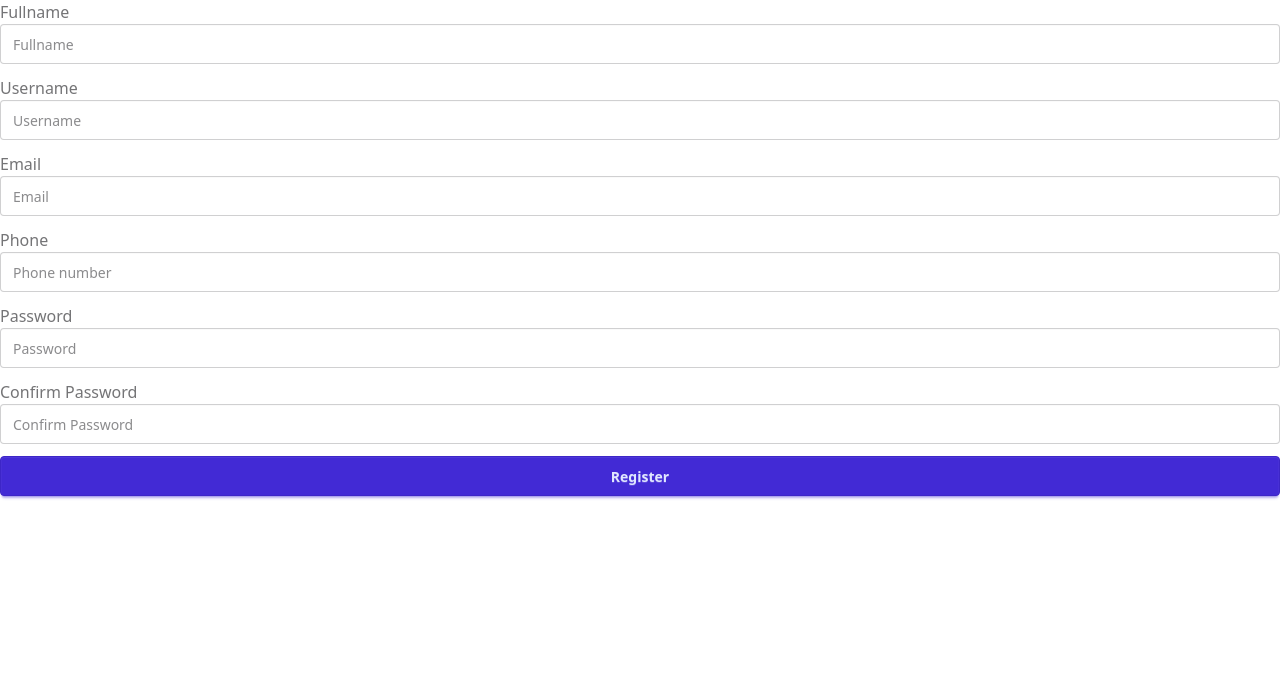
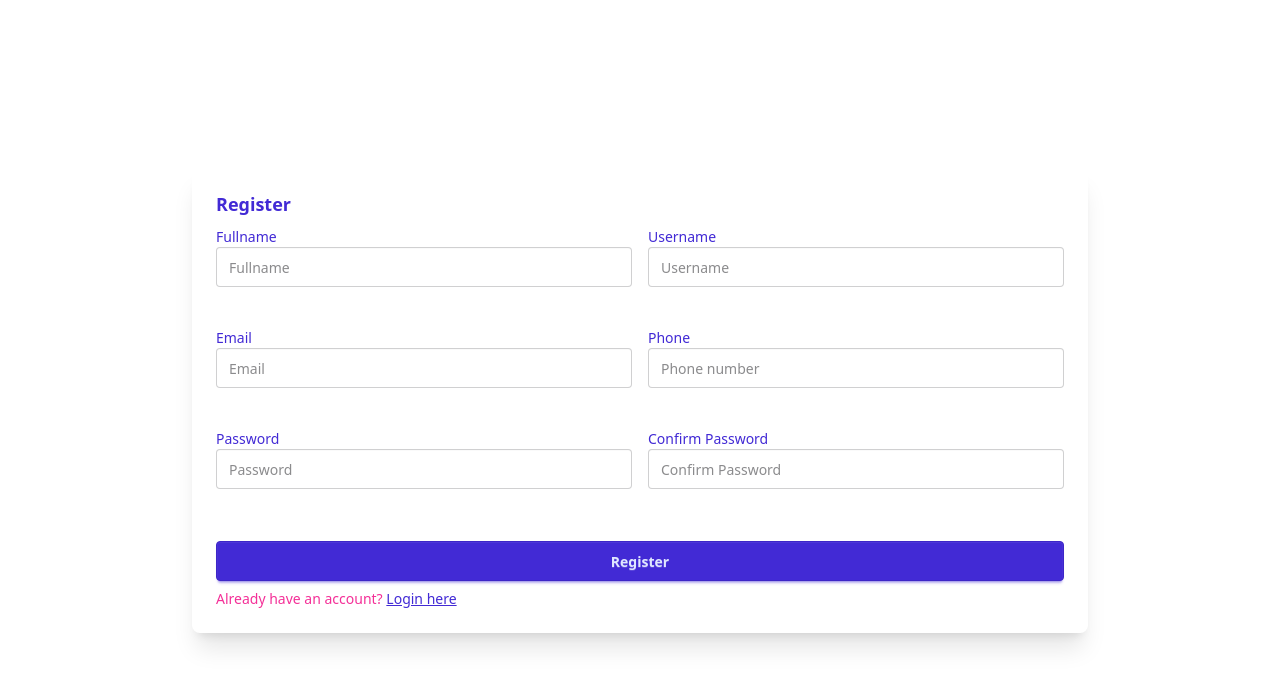
Before and after one commit to dangph12/express-react-typescript-boilerplate, a React (Vite) app in the folder client/: page /auth/register in a window 1280 px wide. Shown: the top 686 px of the page. Built offline with nearby package versions, Linux system fonts and the light colour scheme; no server answers.

Commit message:
feat: adjust form layout

```diff
--- a/client/src/app/auth/login/page.tsx
+++ b/client/src/app/auth/login/page.tsx
@@ -1,7 +1,22 @@
 import LoginForm from '~/components/forms/LoginForm';
 
 const Login = () => {
-  return <LoginForm />;
+  return (
+    <div className='flex items-center justify-center h-screen'>
+      <div className='card w-96 shadow-xl'>
+        <div className='card-body'>
+          <h2 className='card-title text-primary'>Login</h2>
+          <LoginForm />
+          <p className='text-sm text-secondary'>
+            Don't have an account?{' '}
+            <a href='/auth/register' className='link link-primary'>
+              Register here
+            </a>
+          </p>
+        </div>
+      </div>
+    </div>
+  );
 };
 
 export default Login;
--- a/client/src/app/auth/register/page.tsx
+++ b/client/src/app/auth/register/page.tsx
@@ -2,8 +2,19 @@ import RegisterForm from '~/components/forms/RegisterForm';
 
 const Register = () => {
   return (
-    <div>
-      <RegisterForm />
+    <div className='flex items-center justify-center h-screen'>
+      <div className='card w-full max-w-4xl shadow-xl'>
+        <div className='card-body'>
+          <h2 className='card-title text-primary'>Register</h2>
+          <RegisterForm />
+          <p className='text-sm text-secondary'>
+            Already have an account?{' '}
+            <a href='/auth/login' className='link link-primary'>
+              Login here
+            </a>
+          </p>
+        </div>
+      </div>
     </div>
   );
 };
--- a/client/src/app/page.tsx
+++ b/client/src/app/page.tsx
@@ -7,7 +7,7 @@ const LandingPage = () => {
         <button className='btn btn-primary'>Login</button>
       </NavLink>
       <NavLink to='/auth/register'>
-        <button className='btn btn-active'>Register</button>
+        <button className='btn btn-secondary'>Register</button>
       </NavLink>
     </>
   );
--- a/client/src/components/forms/LoginForm.tsx
+++ b/client/src/components/forms/LoginForm.tsx
@@ -31,7 +31,7 @@ const LoginForm = () => {
       <form className='flex flex-col gap-3' onSubmit={handleSubmit(onSubmit)}>
         <div className='form-control w-full'>
           <label className='label'>
-            <span className='label-text'>Email</span>
+            <span className='label-text text-primary'>Email</span>
           </label>
           <input
             type='email'
@@ -39,17 +39,15 @@ const LoginForm = () => {
             {...register('email')}
             className={`input w-full ${errors.email ? 'input-error' : ''}`}
           />
-          {errors.email && (
-            <label className='label'>
-              <span className='label-text-alt text-error'>
-                {errors.email.message}
-              </span>
-            </label>
-          )}
+          <div className='h-6 flex items-start'>
+            <span className='label-text-alt text-error text-sm'>
+              {errors.email?.message || ''}
+            </span>
+          </div>
         </div>
         <div className='form-control w-full'>
           <label className='label'>
-            <span className='label-text'>Password</span>
+            <span className='label-text text-primary'>Password</span>
           </label>
           <input
             type='password'
@@ -57,13 +55,11 @@ const LoginForm = () => {
             {...register('password')}
             className={`input w-full ${errors.password ? 'input-error' : ''}`}
           />
-          {errors.password && (
-            <label className='label'>
-              <span className='label-text-alt text-error'>
-                {errors.password.message}
-              </span>
-            </label>
-          )}
+          <div className='h-6 flex items-start'>
+            <span className='label-text-alt text-error text-sm'>
+              {errors.password?.message || ''}
+            </span>
+          </div>
         </div>
 
         <div className='form-control w-full'>
@@ -73,7 +69,7 @@ const LoginForm = () => {
               className='checkbox checkbox-primary'
               {...register('rememberMe')}
             />
-            <span className='label-text'>Remember me</span>
+            <span className='label-text text-primary'>Remember me</span>
           </label>
         </div>
         <button className='btn btn-primary w-full' type='submit'>
--- a/client/src/components/forms/RegisterForm.tsx
+++ b/client/src/components/forms/RegisterForm.tsx
@@ -35,9 +35,10 @@ const RegisterForm = () => {
   return (
     <div>
       <form className='flex flex-col gap-3' onSubmit={handleSubmit(onSubmit)}>
+        <div className='grid grid-cols-1 md:grid-cols-2 gap-4'>
           <div className='form-control w-full'>
             <label className='label'>
-            <span className='label-text'>Fullname</span>
+              <span className='label-text text-primary'>Fullname</span>
             </label>
             <input
               type='text'
@@ -45,18 +46,16 @@ const RegisterForm = () => {
               {...register('fullName')}
               className={`input w-full ${errors.fullName ? 'input-error' : ''}`}
             />
-          {errors.fullName && (
-            <label className='label'>
-              <span className='label-text-alt text-error'>
-                {errors.fullName.message}
+            <div className='h-6 flex items-start'>
+              <span className='label-text-alt text-error text-sm'>
+                {errors.fullName?.message || ''}
               </span>
-            </label>
-          )}
+            </div>
           </div>
 
           <div className='form-control w-full'>
             <label className='label'>
-            <span className='label-text'>Username</span>
+              <span className='label-text text-primary'>Username</span>
             </label>
             <input
               type='text'
@@ -64,18 +63,16 @@ const RegisterForm = () => {
               {...register('username')}
               className={`input w-full ${errors.username ? 'input-error' : ''}`}
             />
-          {errors.username && (
-            <label className='label'>
-              <span className='label-text-alt text-error'>
-                {errors.username.message}
+            <div className='h-6 flex items-start'>
+              <span className='label-text-alt text-error text-sm'>
+                {errors.username?.message || ''}
               </span>
-            </label>
-          )}
+            </div>
           </div>
 
           <div className='form-control w-full'>
             <label className='label'>
-            <span className='label-text'>Email</span>
+              <span className='label-text text-primary'>Email</span>
             </label>
             <input
               type='email'
@@ -83,18 +80,16 @@ const RegisterForm = () => {
               {...register('email')}
               className={`input w-full ${errors.email ? 'input-error' : ''}`}
             />
-          {errors.email && (
-            <label className='label'>
-              <span className='label-text-alt text-error'>
-                {errors.email.message}
+            <div className='h-6 flex items-start'>
+              <span className='label-text-alt text-error text-sm'>
+                {errors.email?.message || ''}
               </span>
-            </label>
-          )}
+            </div>
           </div>
 
           <div className='form-control w-full'>
             <label className='label'>
-            <span className='label-text'>Phone</span>
+              <span className='label-text text-primary'>Phone</span>
             </label>
             <input
               type='text'
@@ -102,18 +97,16 @@ const RegisterForm = () => {
               {...register('phoneNumber')}
               className={`input w-full ${errors.phoneNumber ? 'input-error' : ''}`}
             />
-          {errors.phoneNumber && (
-            <label className='label'>
-              <span className='label-text-alt text-error'>
-                {errors.phoneNumber.message}
+            <div className='h-6 flex items-start'>
+              <span className='label-text-alt text-error text-sm'>
+                {errors.phoneNumber?.message || ''}
               </span>
-            </label>
-          )}
+            </div>
           </div>
 
           <div className='form-control w-full'>
             <label className='label'>
-            <span className='label-text'>Password</span>
+              <span className='label-text text-primary'>Password</span>
             </label>
             <input
               type='password'
@@ -121,18 +114,16 @@ const RegisterForm = () => {
               {...register('password')}
               className={`input w-full ${errors.password ? 'input-error' : ''}`}
             />
-          {errors.password && (
-            <label className='label'>
-              <span className='label-text-alt text-error'>
-                {errors.password.message}
+            <div className='h-6 flex items-start'>
+              <span className='label-text-alt text-error text-sm'>
+                {errors.password?.message || ''}
               </span>
-            </label>
-          )}
+            </div>
           </div>
 
           <div className='form-control w-full'>
             <label className='label'>
-            <span className='label-text'>Confirm Password</span>
+              <span className='label-text text-primary'>Confirm Password</span>
             </label>
             <input
               type='password'
@@ -140,16 +131,15 @@ const RegisterForm = () => {
               {...register('confirmPassword')}
               className={`input w-full ${errors.confirmPassword ? 'input-error' : ''}`}
             />
-          {errors.confirmPassword && (
-            <label className='label'>
-              <span className='label-text-alt text-error'>
-                {errors.confirmPassword.message}
+            <div className='h-6 flex items-start'>
+              <span className='label-text-alt text-error text-sm'>
+                {errors.confirmPassword?.message || ''}
               </span>
-            </label>
-          )}
+            </div>
+          </div>
         </div>
 
-        <button className='btn btn-primary w-full' type='submit'>
+        <button className='btn btn-primary w-full mt-4' type='submit'>
           {isSubmitting ? 'Registering...' : 'Register'}
         </button>
       </form>
```
Lines whose indentation alone changed are shown as unchanged.
